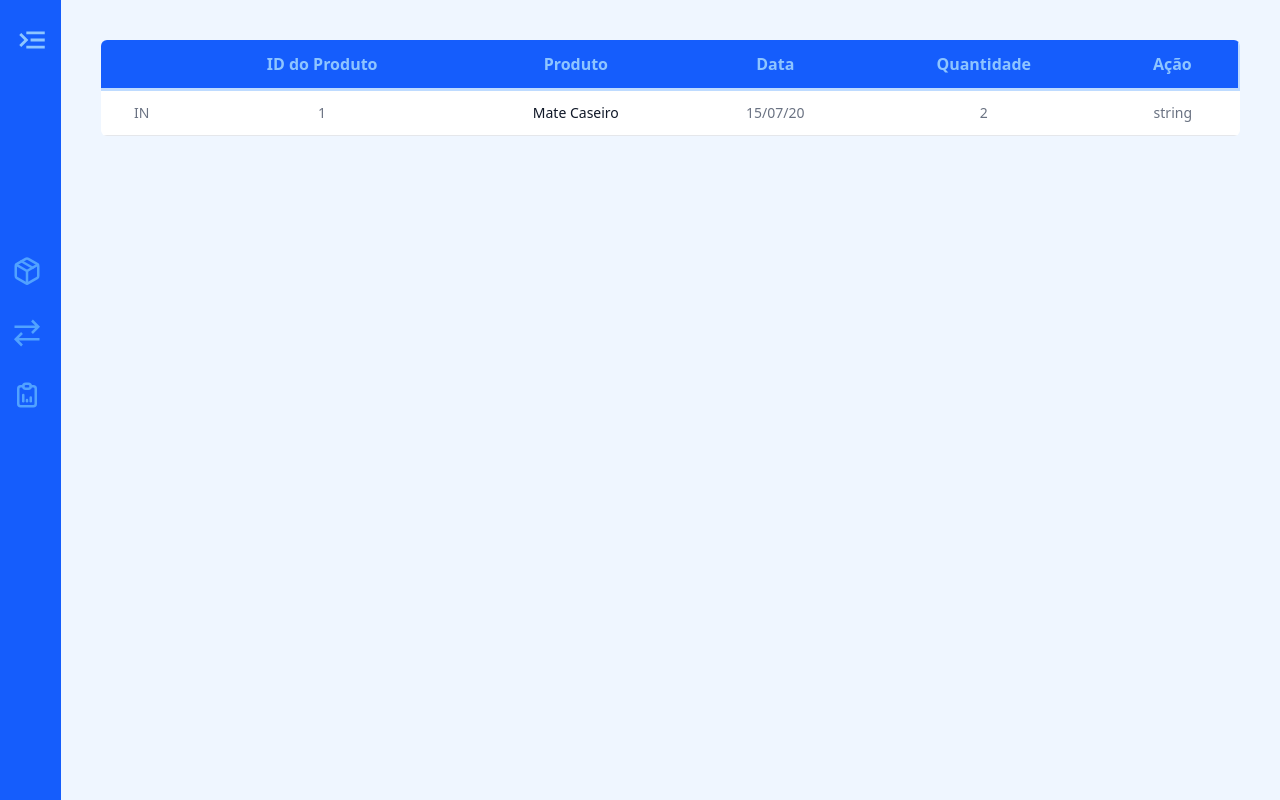
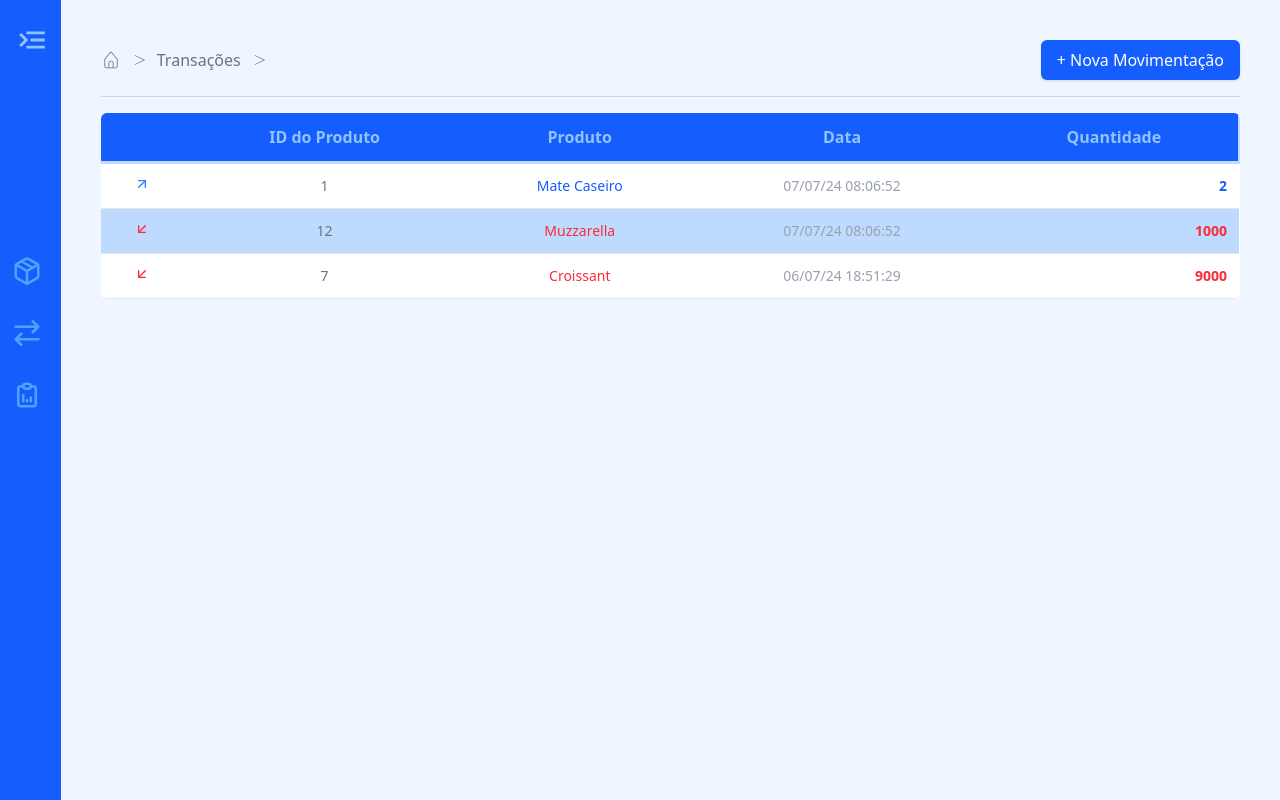
Before and after one commit to livmachado/gestor-estoque, a React (Vite) app in the folder front-end/: page /transacoes in a window 1280 px wide. Built offline with nearby package versions, Linux system fonts and the light colour scheme.

Commit message:
feature: pagina de transações

```diff
--- /dev/null
+++ b/front-end/src/components/ModalTransaction.tsx
@@ -0,0 +1,85 @@
+import { useState } from "react";
+import { GoX } from "react-icons/go";
+
+interface modalType {
+  isOpen: boolean;
+  onClose: () => void;
+}
+
+export default function ModalTransaction({ isOpen, onClose }: modalType) {
+    const [isOut, setIsOut] = useState("out")
+  if (isOpen) {
+    return (
+      <div className="fixed inset-0 p-10 left-0 rounded-2xl flex items-center justify-center z-50">
+        <form
+          className="bg-blue-200 rounded-2xl p-6 w-full max-w-md shadow-lg space-y-5"
+          action=""
+        >
+          <div className="flex justify-end">
+            <button onClick={onClose} className="text-blue-700 cursor-pointer">
+              <GoX size={24} />
+            </button>
+          </div>
+          <label className="block font-medium mb-1 text-blue-600" htmlFor="">
+            Produto
+          </label>
+          <select className="w-full border border-blue-400 rounded-md px-3 py-2 focus:outline-none focus:ring-2 focus:ring-blue-500 bg-blue-100">
+            <option value="">Selecione...</option>
+          </select>
+          <div className="flex gap-4">
+            <div className="w-1/2">
+              <label
+                className="block font-medium mb-1 text-blue-600"
+                htmlFor=""
+              >
+                Quatidade
+              </label>
+              <input
+                type="number"
+                placeholder="quantidade"
+                className="w-full border border-blue-400 rounded-md px-3 py-2 focus:outline-none focus:ring-2 focus:ring-blue-500 bg-blue-100"
+              />
+            </div>
+            <div className="w-1/2">
+              <label
+                className="block font-medium mb-1 text-blue-600"
+                htmlFor=""
+              >
+                Tipo de Transição
+              </label>
+              {/* <input
+                type="number"
+                placeholder="preço"
+                className="w-full border border-blue-400 rounded-md px-3 py-2 focus:outline-none focus:ring-2 focus:ring-blue-500 bg-blue-100"
+              /> */}
+              <button
+                onClick={() => setIsOut(isOut? "OUT" : "IN")}
+                className={`flex items-center px-4 py-2 rounded-full font-medium text-white shadow-md transition duration-300 ${
+                  isOut
+                    ? "bg-red-600 hover:bg-red-700"
+                    : "bg-blue-600 hover:bg-blue-700"
+                }`}
+              ></button>
+            </div>
+          </div>
+          <label className="block font-medium mb-1 text-blue-600" htmlFor="">
+            Nota
+          </label>
+          <textarea
+            placeholder="Descrição do produto"
+            maxLength={50}
+            className="w-full border border-blue-400 rounded-md px-3 py-2 h-20 resize-none focus:outline-none focus:ring-2 focus:ring-blue-500 bg-blue-100"
+          />
+          <div className="flex justify-end">
+            <button
+              type="submit"
+              className="bg-blue-600 text-white px-4 py-2 rounded-md hover:bg-blue-700 transition"
+            >
+              Adicionar
+            </button>
+          </div>
+        </form>
+      </div>
+    );
+  }
+}
--- a/front-end/src/components/TransactionsTable.tsx
+++ b/front-end/src/components/TransactionsTable.tsx
@@ -1,49 +1,70 @@
+import { FiArrowDownLeft, FiArrowUpRight } from "react-icons/fi";
 
-type Transaction= {
+type Transaction = {
   id: number;
   product: string;
   productId: number;
   type: string;
   quantity: number;
   date: string;
-    action: string;
 };
 
 type Props = {
   transactions: Transaction[];
 };
 const columns = [
-    {header: "", accessor: "type"},
-    {header: "ID do Produto", accessor: "productId"},
-    {header: "Produto", accessor: "product"},
-    {header: "Data", accessor: "date"},
-    {header: "Quantidade", accessor: "quantity"},
-    {header: "Ação", accessor: "action"}
-]
+  { header: "", accessor: "type" },
+  { header: "ID do Produto", accessor: "productId" },
+  { header: "Produto", accessor: "product" },
+  { header: "Data", accessor: "date" },
+  { header: "Quantidade", accessor: "quantity" },
+];
 
-export default function TransactionTable({ transactions } : Props) {
-    return(
-        <table className="w-full bg-white rounded-md overflow-hidden" >
-            <thead className="border-b-3 border-r-2 border-blue-200 bg-blue-600 text-blue-300">
+export default function TransactionTable({ transactions }: Props) {
+  return (
+    <table className="w-full bg-white rounded-md overflow-hidden">
+      <thead className="border-b-3 border-r-2 border-blue-200 bg-blue-600 text-blue-300 ">
         <tr>
           {columns.map((col) => (
-                        <th  key= {col.accessor} className="p-3" >{col.header}</th>
+            <th key={col.accessor} className="p-3 text-center">
+              {col.header}
+            </th>
           ))}
         </tr>
       </thead>
       <tbody>
-                {transactions.map((transaction) => (
-                    <tr key={transaction.id} className="py-4 border-b border-gray-200 cursor-pointer">
-                        <td className="p-3 text-center text-sm text-gray-500 font-normal">{transaction.type}</td>
-                        <td className="p-3 text-center text-sm text-gray-500 font-normal">{transaction.productId}</td>
-                        <td className="p-3 text-center text-sm text-gray-900 font-medium">{transaction.product}</td>
-                        <td className="p-3 text-center text-sm text-gray-500 font-normal">{transaction.date}</td>
-                        <td className="p-3 text-center text-sm text-gray-500 font-normal">{transaction.quantity}</td>
-                        <td className="p-3 text-center text-sm text-gray-500 font-normal">{transaction.action}</td>
+        {transactions.map((transaction) => {
+          const isOut = transaction.type === "out";
+          const color = isOut ? "text-red-500" : "text-blue-600";
+          const icon = isOut ? (
+            <FiArrowDownLeft size={16} className="text-red-500" />
+          ) : (
+            <FiArrowUpRight size={16} className="text-blue-500" />
+          );
+
+          return (
+            <tr key={transaction.id} className="border-b border-gray-200 odd:bg-white even:bg-blue-200">
+              <td
+                className={`p-3 text-start text-sm font-medium ${color} flex items-center justify-center gap-1`}
+              >
+                {icon}
+              </td>
+              <td className="p-3 text-sm text-gray-500 text-center cursor-pointer">
+                {transaction.productId}
+              </td>
+              <td className={`p-3 text-center text-sm font-medium ${color}`}>
+                {transaction.product}
+              </td>
+              <td className="p-3 text-center text-sm text-gray-400">
+                {transaction.date}
+              </td>
+              <td className={`p-3 text-end text-sm font-semibold ${color}`}>
+                {transaction.quantity}
+              </td>
             </tr>
-
-                ))}
+          );
+        })}
       </tbody>
     </table>
-    )
+  );
 }
--- a/front-end/src/pages/TransactionsPage.tsx
+++ b/front-end/src/pages/TransactionsPage.tsx
@@ -1,19 +1,65 @@
+import { useState } from "react";
+
+//Icon
+import { PiGreaterThanLight } from "react-icons/pi";
+import { CiHome } from "react-icons/ci";
+
+//Componentes
 import TransactionTable from "../components/TransactionsTable";
+import ModalTransaction from "../components/ModalTransaction";
 
-const transactionData= [
+
+const transactionData = [
   {
     id: 1,
     product: "Mate Caseiro",
     productId: 1,
-        type: "IN",
+    type: "in",
     quantity: 2,
-        date: "15/07/20",
-        action: "string",
-    }
-]
+    date: "07/07/24 08:06:52",
+  },
+    {
+    id: 1,
+    product: "Muzzarella",
+    productId: 12,
+    type: "out",
+    quantity: 1000,
+    date: "07/07/24 08:06:52",
+  },
+  {
+    id: 2,
+    product: "Croissant",
+    productId: 7,
+    type: "out",
+    quantity: 9000,
+    date: "06/07/24 18:51:29",
+  },
+];
 
-export default function TransactionsPage (){
-    return(
+export default function TransactionsPage() {
+    const [isModalTransactionOpen, setIsModalTransactionOpen] = useState<boolean>(false)
+
+    return (
+    <div>
+      <div className="flex justify-between gap-2.5">
+        <div className="flex items-center justify-start gap-2.5">
+          <CiHome size={20} className=" text-gray-500" />
+          <PiGreaterThanLight size={16} className="text-gray-500" />
+          <span className=" text-gray-500 text-base font-medium ">
+            Transações
+          </span>
+          <PiGreaterThanLight size={16} className="text-gray-500" />
+        </div>
+        <button
+          onClick={() => setIsModalTransactionOpen(!isModalTransactionOpen)}
+          className="cursor-pointer flex justify-end items-center gap-2 px-4 py-2 bg-blue-600 hover:bg-blue-700 text-white font-medium rounded-md shadow-sm transition duration-200"
+        >
+          + Nova Movimentação
+        </button>
+      </div>
+      <hr className="my-4 border-t border-gray-300" />
       <TransactionTable transactions={transactionData} />
+      <ModalTransaction isOpen={isModalTransactionOpen} onClose={()=> setIsModalTransactionOpen(false)} />
+    </div>
   );
 }
```
Lines whose indentation alone changed are shown as unchanged.
